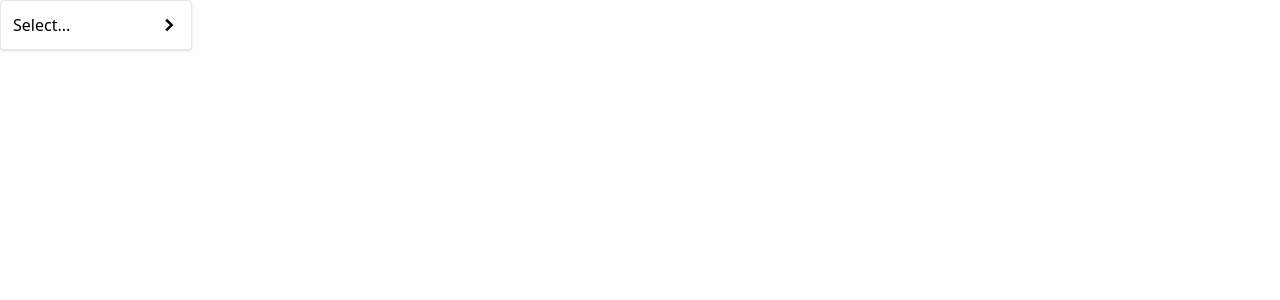
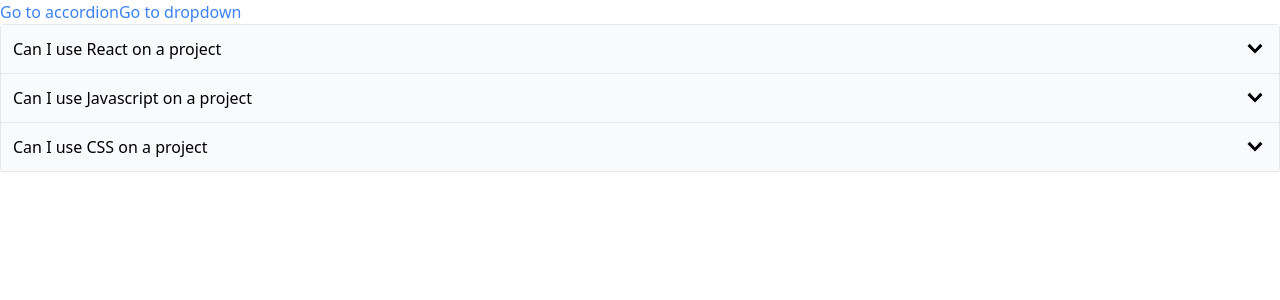
Before and after one commit to menelik7/components, a React (Create React App) app: page /accordion in a window 1280 px wide. Shown: the top 300 px of the page. Built offline with nearby package versions, Linux system fonts and the light colour scheme.

Commit message:
Custom navigation with custom hook

```diff
--- a/src/App.js
+++ b/src/App.js
@@ -1,30 +1,21 @@
-import { useState } from "react";
-import Dropdown from "./components/dropdown";
+import Link from "./components/Link";
+import Route from "./components/Route";
+import AccordionPage from "./pages/AccordionPage";
+import DropdownPage from "./pages/DropdownPage";
 
 function App() {
-	const [selection, setSelection] = useState(null);
-
-	const handleSelect = (option) => {
-		setSelection(option);
-	};
-
-	const options = [
-		{
-			label: "Red",
-			value: "red",
-		},
-		{
-			label: "Green",
-			value: "green",
-		},
-		{
-			label: "Blue",
-			value: "blue",
-		},
-	];
 	return (
-		<div className="flex">
-			<Dropdown options={options} value={selection} onChange={handleSelect} />
+		<div>
+			<Link to="/accordion">Go to accordion</Link>
+			<Link to="/dropdown">Go to dropdown</Link>
+			<div>
+				<Route path="/accordion">
+					<AccordionPage />
+				</Route>
+				<Route path="/dropdown">
+					<DropdownPage />
+				</Route>
+			</div>
 		</div>
 	);
 }
--- a/src/components/Accordion.js
+++ b/src/components/Accordion.js
@@ -1,5 +1,5 @@
 import { useState } from "react";
-import { GoChevronRight } from "react-icons/go";
+import { GoChevronDown } from "react-icons/go";
 
 export default function Accordion({ items }) {
 	const [expandedIndex, setExpandedIndex] = useState(-1);
@@ -27,12 +27,10 @@
 							isExpanded ? "expanded-icon" : "collapsed-icon"
 						}`}
 					>
-						<GoChevronRight />
+						<GoChevronDown />
 					</div>
 				</div>
-				{isExpanded && (
-					<div className="border-b p-5 active">{item.content}</div>
-				)}
+				{isExpanded && <div className="border-b p-5">{item.content}</div>}
 			</div>
 		);
 	});
--- /dev/null
+++ b/src/components/Link.js
@@ -0,0 +1,25 @@
+import classNames from 'classnames';
+import useNavigation from '../hooks/use-navigation';
+
+function Link({ to, children }) {
+  const { navigate } = useNavigation();
+
+  const classes = classNames('text-blue-500');
+
+  const handleClick = (event) => {
+    if (event.metaKey || event.ctrlKey) {
+      return;
+    }
+    event.preventDefault();
+
+    navigate(to);
+  };
+
+  return (
+    <a className={classes} href={to} onClick={handleClick}>
+      {children}
+    </a>
+  );
+}
+
+export default Link;
--- /dev/null
+++ b/src/components/Route.js
@@ -0,0 +1,13 @@
+import useNavigation from '../hooks/use-navigation';
+
+function Route({ path, children }) {
+  const { currentPath } = useNavigation();
+
+  if (path === currentPath) {
+    return children;
+  }
+
+  return null;
+}
+
+export default Route;
--- a/src/components/dropdown.js
+++ b/src/components/dropdown.js
@@ -1,6 +1,6 @@
 import { useState, useEffect, useRef } from "react";
 import Panel from "./Panel";
-import { GoChevronRight } from "react-icons/go";
+import { GoChevronDown } from "react-icons/go";
 
 export default function Dropdown({ options, value, onChange }) {
 	const [isOpen, setIsOpen] = useState(false);
@@ -56,12 +56,12 @@
 				<div
 					className={`text-xl ${isOpen ? "expanded-icon" : "collapsed-icon"}`}
 				>
-					<GoChevronRight />
+					<GoChevronDown />
 				</div>
 			</Panel>
 
 			{isOpen && (
-				<Panel className="absolute top-full expanded-dropdown p-0">
+				<Panel className="absolute top-full options expanded-dropdown p-0">
 					{renderedOptions}
 				</Panel>
 			)}
--- /dev/null
+++ b/src/context/navigation.js
@@ -0,0 +1,32 @@
+import { createContext, useState, useEffect } from 'react';
+
+const NavigationContext = createContext();
+
+function NavigationProvider({ children }) {
+  const [currentPath, setCurrentPath] = useState(window.location.pathname);
+
+  useEffect(() => {
+    const handler = () => {
+      setCurrentPath(window.location.pathname);
+    };
+    window.addEventListener('popstate', handler);
+
+    return () => {
+      window.removeEventListener('popstate', handler);
+    };
+  }, []);
+
+  const navigate = (to) => {
+    window.history.pushState({}, '', to);
+    setCurrentPath(to);
+  };
+
+  return (
+    <NavigationContext.Provider value={{ currentPath, navigate }}>
+      {children}
+    </NavigationContext.Provider>
+  );
+}
+
+export { NavigationProvider };
+export default NavigationContext;
--- /dev/null
+++ b/src/hooks/use-navigation.js
@@ -0,0 +1,8 @@
+import { useContext } from 'react';
+import NavigationContext from '../context/navigation';
+
+function useNavigation() {
+  return useContext(NavigationContext);
+}
+
+export default useNavigation;
--- a/src/index.css
+++ b/src/index.css
@@ -8,7 +8,7 @@
 
 .expanded-dropdown {
 	animation: 0.3s ease-in-out forwards expanded;
-	transform-origin: 50% 0%;
+	transform-origin: 100% 0%;
 }
 @keyframes expanded {
 	0% {
@@ -42,7 +42,7 @@
 } */
 
 .expanded-icon {
-	transform: rotate(90deg);
+	transform: rotate(-180deg);
 	transition-duration: 300ms;
 }
 
--- a/src/index.js
+++ b/src/index.js
@@ -2,8 +2,13 @@
 import React from 'react';
 import ReactDOM from 'react-dom/client';
 import App from './App';
+import { NavigationProvider } from './context/navigation';
 
 const el = document.getElementById('root');
 const root = ReactDOM.createRoot(el);
 
-root.render(<App />);
+root.render(
+  <NavigationProvider>
+    <App />
+  </NavigationProvider>
+);
--- /dev/null
+++ b/src/pages/DropdownPage.js
@@ -0,0 +1,24 @@
+import { useState } from 'react';
+import Dropdown from '../components/Dropdown';
+
+function DropdownPage() {
+  const [selection, setSelection] = useState(null);
+
+  const handleSelect = (option) => {
+    setSelection(option);
+  };
+
+  const options = [
+    { label: 'Red', value: 'red' },
+    { label: 'Green', value: 'green' },
+    { label: 'Blue', value: 'blue' },
+  ];
+
+  return (
+    <div className="flex">
+      <Dropdown options={options} value={selection} onChange={handleSelect} />
+    </div>
+  );
+}
+
+export default DropdownPage;
```
Also changed, not shown: src/components/Button.js (+15 -15 lines).
